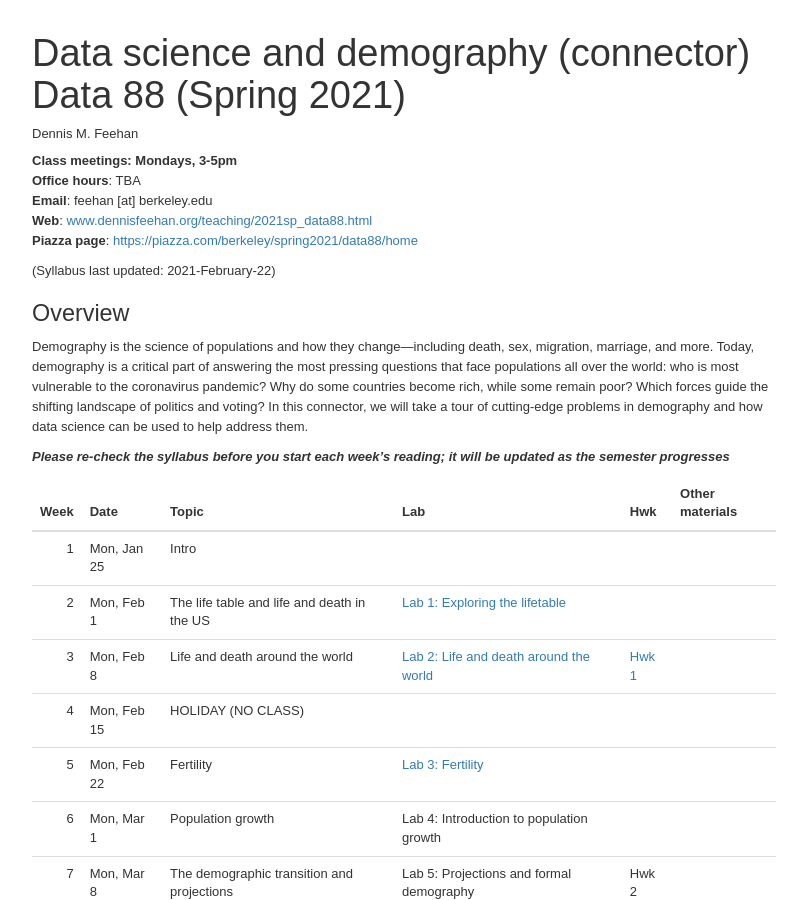
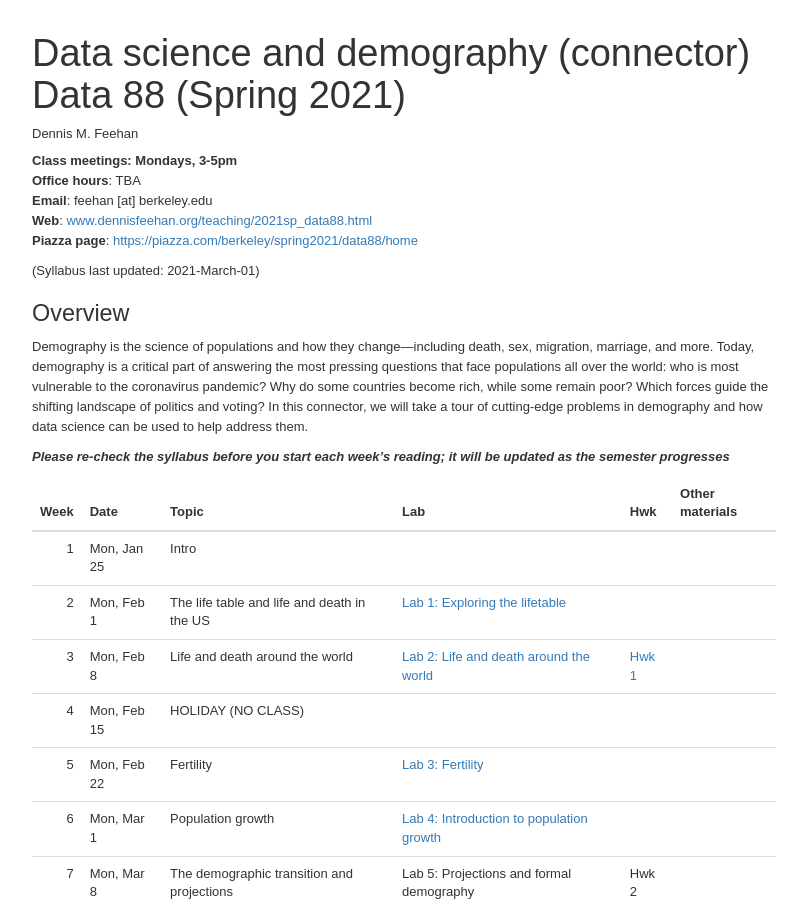
Before and after one commit to dfeehan/dfeehan.github.io, a Jekyll site: the page teaching/2021sp_data88.html, which Jekyll copies as it is, in a window 1280 px wide and 900 px high. Shown: the whole window, without its empty margins (236-1043 px from the left). Built offline with Jekyll 4.4.1, drawn with Linux system fonts in a browser that asks for light colours.

Commit message:
link to lab04

```diff
--- a/teaching/2021sp_data88.html
+++ b/teaching/2021sp_data88.html
@@ -751,7 +751,7 @@
 <strong>Office hours</strong>: TBA<br />
 <strong>Email</strong>: feehan [at] berkeley.edu<br />
 <strong>Web</strong>: <a href="2021sp_data88.html">www.dennisfeehan.org/teaching/2021sp_data88.html</a> <BR> <strong>Piazza page</strong>: <a href="https://piazza.com/berkeley/spring2021/data88/home">https://piazza.com/berkeley/spring2021/data88/home</a></p>
-<p>(Syllabus last updated: 2021-February-22)</p>
+<p>(Syllabus last updated: 2021-March-01)</p>
 <div id="overview" class="section level2">
 <h2>Overview</h2>
 <p>Demography is the science of populations and how they change—including death, sex, migration, marriage, and more. Today, demography is a critical part of answering the most pressing questions that face populations all over the world: who is most vulnerable to the coronavirus pandemic? Why do some countries become rich, while some remain poor? Which forces guide the shifting landscape of politics and voting? In this connector, we will take a tour of cutting-edge problems in demography and how data science can be used to help address them.</p>
@@ -880,7 +880,7 @@
 Population growth
 </td>
 <td style="text-align:left;">
-Lab 4: Introduction to population growth
+<a href="https://datahub.berkeley.edu/hub/user-redirect/git-pull?repo=https%3A%2F%2Fgithub.com%2Fdfeehan%2Fdata-88-demography-2021&amp;urlpath=tree%2Fdata-88-demography-2021%2Flab04%2Flab04.ipynb&amp;branch=main">Lab 4: Introduction to population growth</a>
 </td>
 <td style="text-align:left;">
 </td>
```
